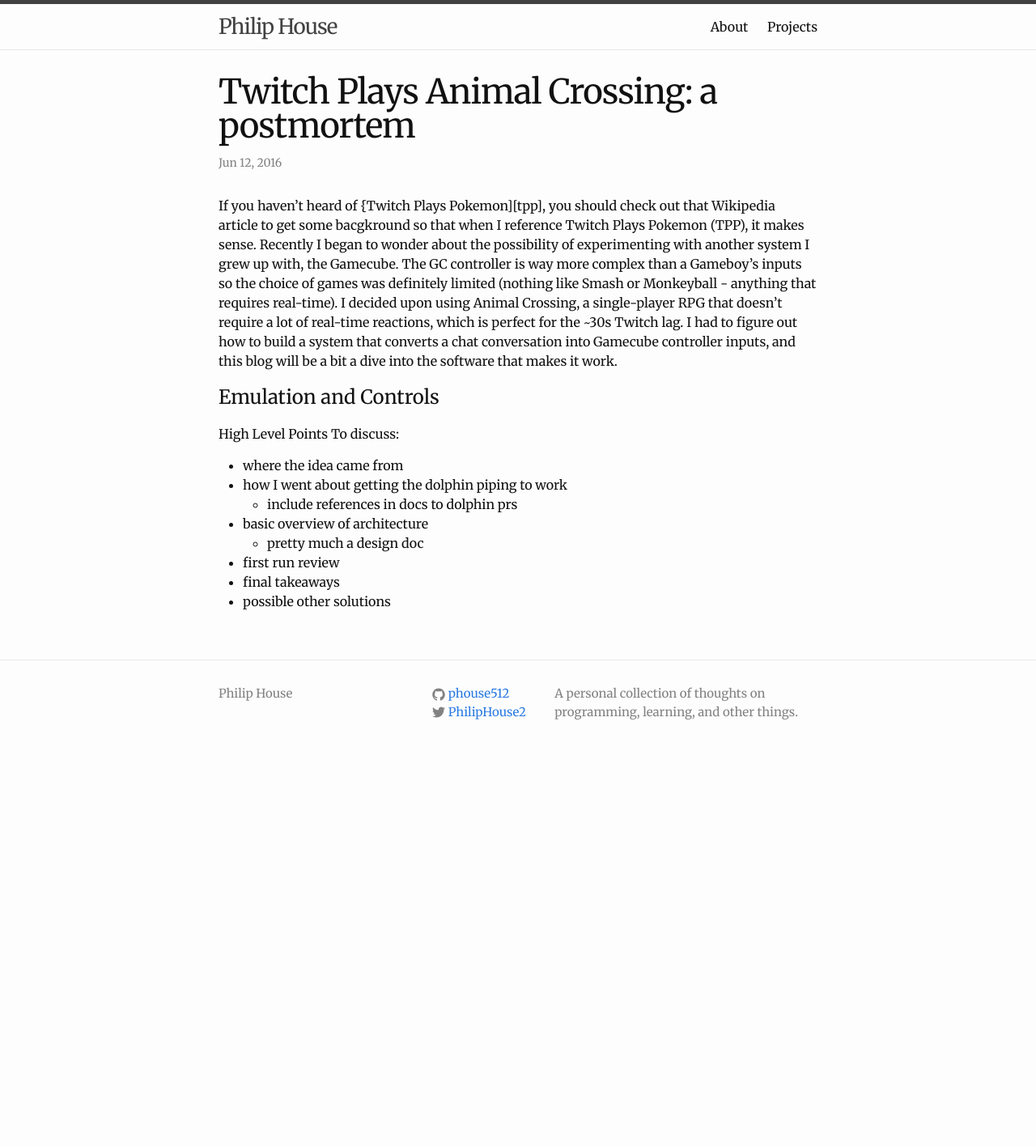
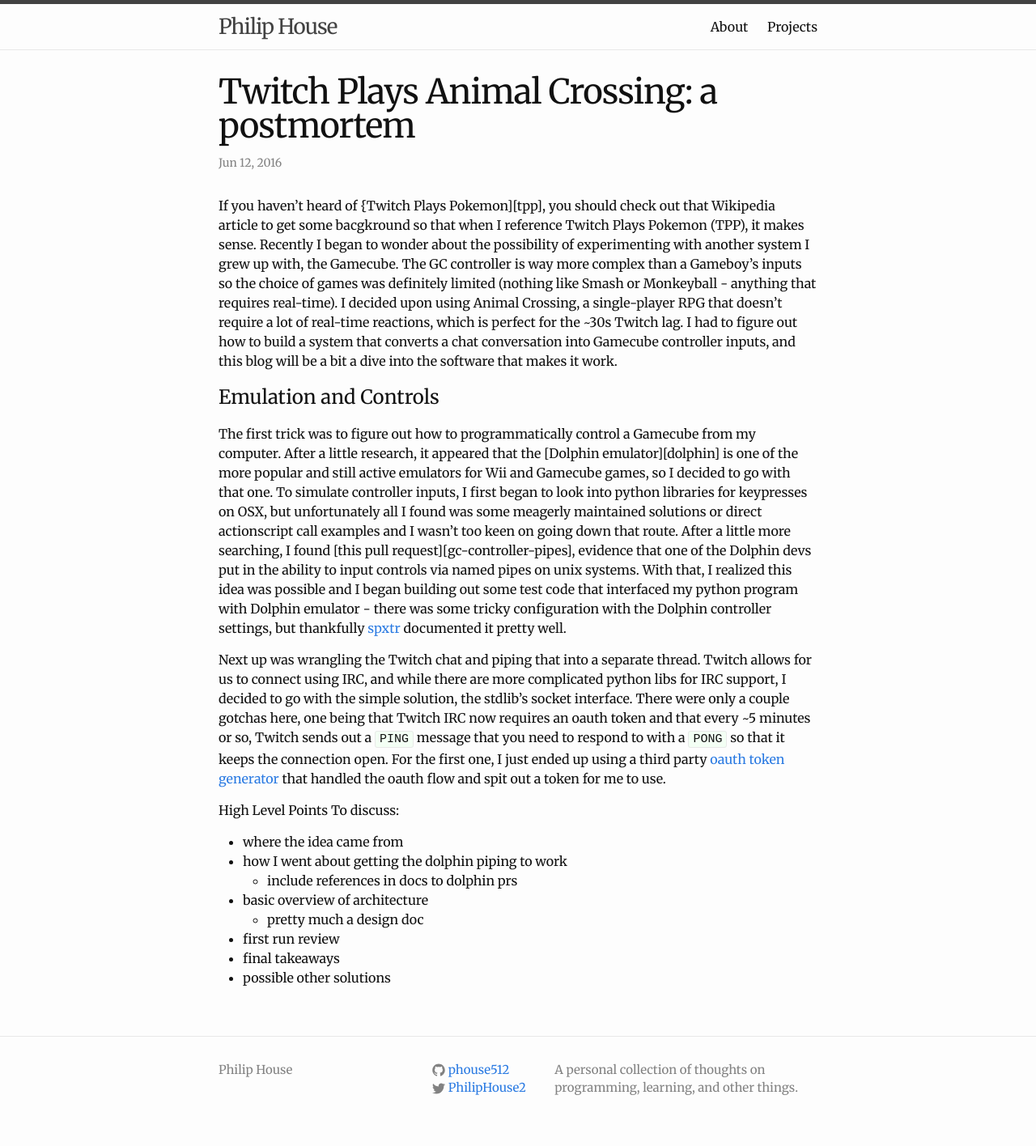
Before and after one commit to phouse512/blog, a Jekyll site: the page built from _posts/2016-06-11-twitch-plays-animal-crossing.markdown, in a window 1280 px wide. Shown: the whole page at 81% size. Built offline with Jekyll 4.4.1, drawn with Linux system fonts in a browser that asks for light colours; comment, search, counter and statistics services are not loaded; before the commit the page ends 951 px from its top, so only the background shows below that.

Commit message:
more writing

```diff
--- a/_posts/2016-06-11-twitch-plays-animal-crossing.markdown
+++ b/_posts/2016-06-11-twitch-plays-animal-crossing.markdown
@@ -21,6 +21,30 @@
 Emulation and Controls
 ======================
 
+The first trick was to figure out how to programmatically control a Gamecube
+from my computer. After a little research, it appeared that the [Dolphin
+emulator][dolphin] is one of the more popular and still active emulators for
+Wii and Gamecube games, so I decided to go with that one. To simulate
+controller inputs, I first began to look into python libraries for keypresses
+on OSX, but unfortunately all I found was some meagerly maintained solutions or
+direct actionscript call examples and I wasn't too keen on going down that
+route. After a little more searching, I found [this pull request][gc-controller-pipes],
+evidence that one of the Dolphin devs put in the ability to input controls via
+named pipes on unix systems. With that, I realized this idea was possible and
+I began building out some test code that interfaced my python program with
+Dolphin emulator - there was some tricky configuration with the Dolphin
+controller settings, but thankfully [spxtr][spxtr] documented it pretty well.
+
+Next up was wrangling the Twitch chat and piping that into a separate thread.
+Twitch allows for us to connect using IRC, and while there are more complicated
+python libs for IRC support, I decided to go with the simple solution, the
+stdlib's socket interface. There were only a couple gotchas here, one being
+that Twitch IRC now requires an oauth token and that every ~5 minutes or so,
+Twitch sends out a `PING` message that you need to respond to with a `PONG` so
+that it keeps the connection open. For the first one, I just ended up using
+a third party [oauth token generator][twitch-chat-oauth] that handled the oauth
+flow and spit out a token for me to use.
+
 
 High Level Points To discuss:
  - where the idea came from
@@ -32,7 +56,8 @@
  - final takeaways
  - possible other solutions
 
-
+[twitch-chat-oauth]: http://www.twitchapps.com/tmi/
+[spxtr]: https://github.com/spxtr
 [github-get-commits-for-repo]: https://developer.github.com/v3/repos/commits/#list-commits-on-a-repository
 [github-get-commits-from-sha]: https://developer.github.com/v3/repos/commits/#get-a-single-commit
 [set-cron-job]: https://www.setcronjob.com/
```
